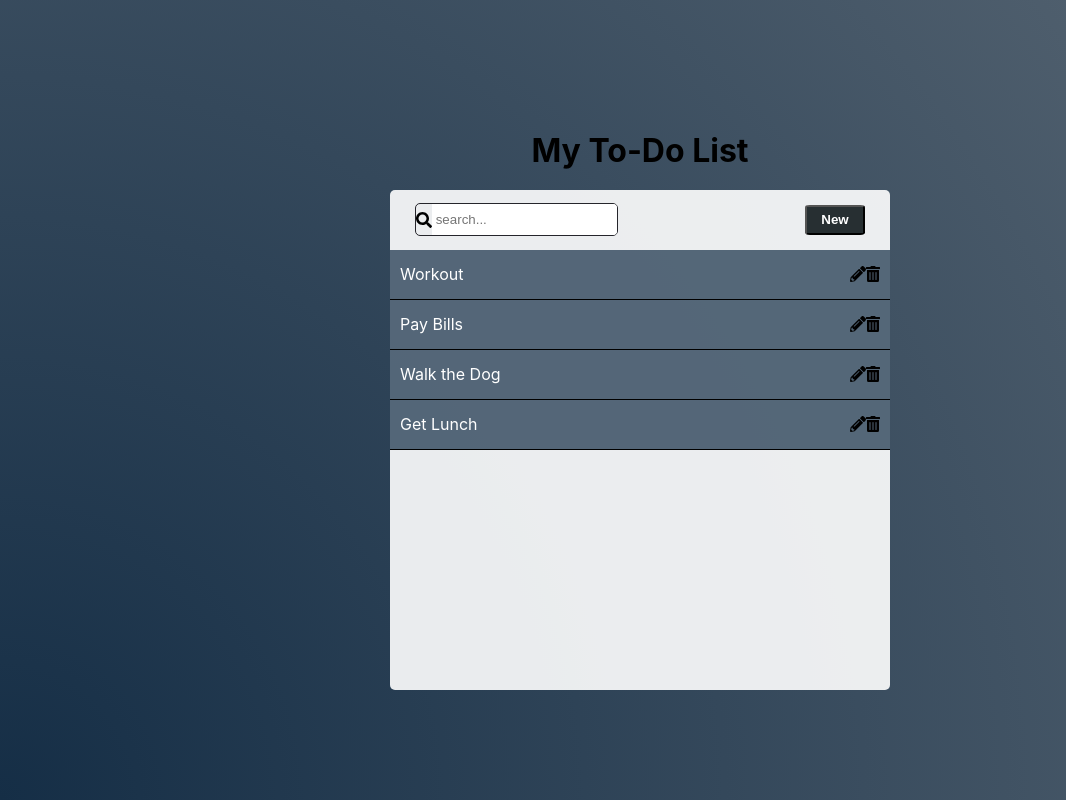
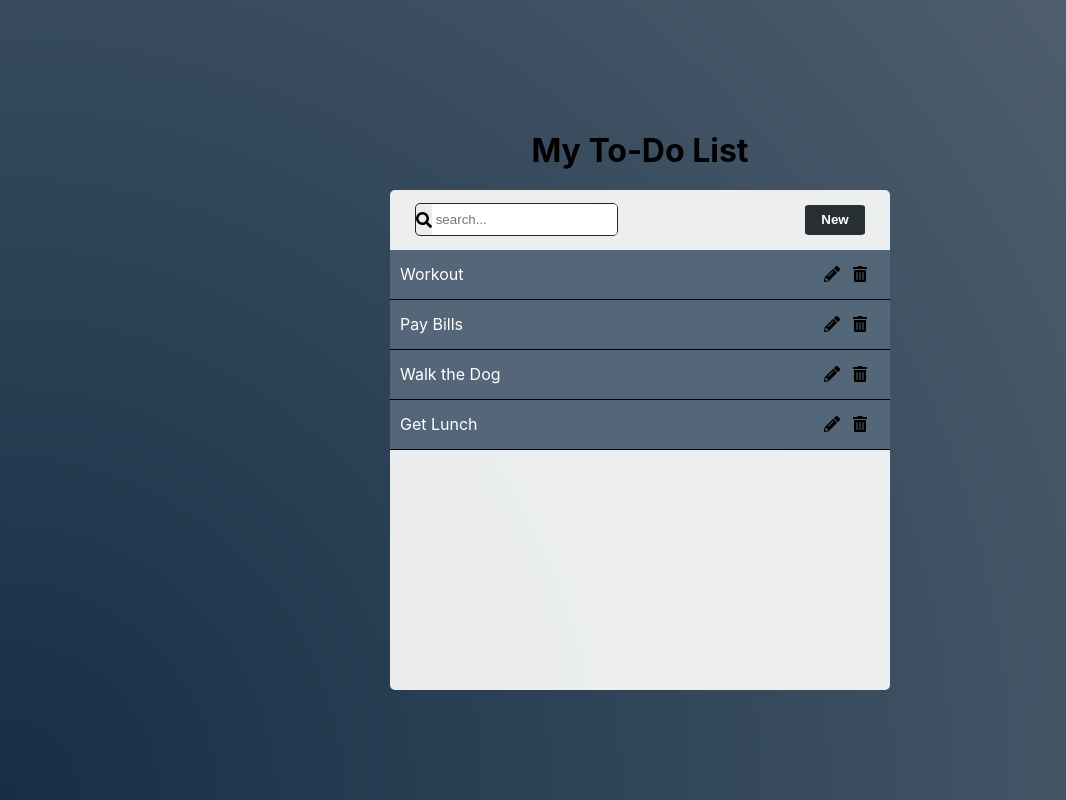
Before and after one commit to sollazzo08/rapptr-labs-to-do-app, a React (Create React App) app: page /toDoList in a window 1280 px wide. Shown: the whole page, without its empty margins (0-1066 px from the left). Built offline with nearby package versions, Linux system fonts and the light colour scheme.

Commit message:
more style touch up

```diff
--- a/src/components/Icon.js
+++ b/src/components/Icon.js
@@ -1,10 +1,10 @@
 import React from 'react';
 import { FontAwesomeIcon } from '@fortawesome/react-fontawesome'
 
-const Icon = ({color="000", name, onClick, size}) => {
+const Icon = ({ name, onClick, size}) => {
 
   return (
-    <FontAwesomeIcon icon={name} onClick={onClick} style={{color}}/>
+    <FontAwesomeIcon icon={name} onClick={onClick} size={40}/>
   )
 }
 
--- a/src/components/ListItem.js
+++ b/src/components/ListItem.js
@@ -2,10 +2,14 @@ import React from 'react';
 import '../styles/ListStyles/listItem.css'
 
 const ListItem = ({ title, IconComponent }) => {
+  console.log(IconComponent)
   return (
     <div className="list-item">
       <div className="list-title">{title}</div>
-      <div className="list-icons">{IconComponent}</div>
+      <div className="list-icons">
+      <div id="icon-pencil" className="list-icon">{IconComponent[0]}</div>
+      <div id="icon-trash" className="list-icon">{IconComponent[1]}</div>
+      </div>
     </div>
   );
 };
--- a/src/styles/ListStyles/listItem.css
+++ b/src/styles/ListStyles/listItem.css
@@ -13,5 +13,16 @@
 }
 
 .list-icons {
+  display: flex;
+}
 
+.list-icon {
+  padding-right: 13px;
+  cursor: pointer;
 }
+#icon-trash:hover {
+  color: red;
+}
+#icon-pencil:hover{
+  color: white;
+}
--- a/src/styles/button.css
+++ b/src/styles/button.css
@@ -1,9 +1,18 @@
 .button {
   background-color: #272f32;
   border-radius: 8%;
+  border: none;
   color: white;
   outline: none;
   font-weight: bold;
   height: 30px;
   width: 60px;
+  cursor: pointer;
 }
+
+.button:hover {
+  background-color: rgba(255, 255, 255, .01);
+  color: #272f32;
+  border: 1px solid #272f32;
+
+}
```
